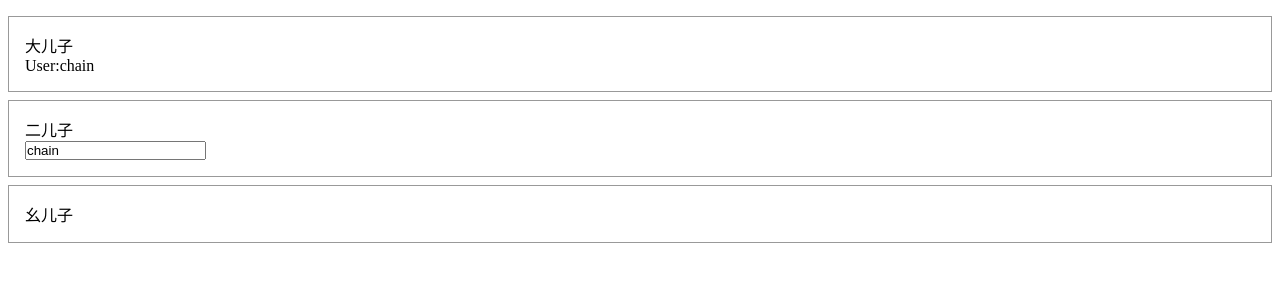
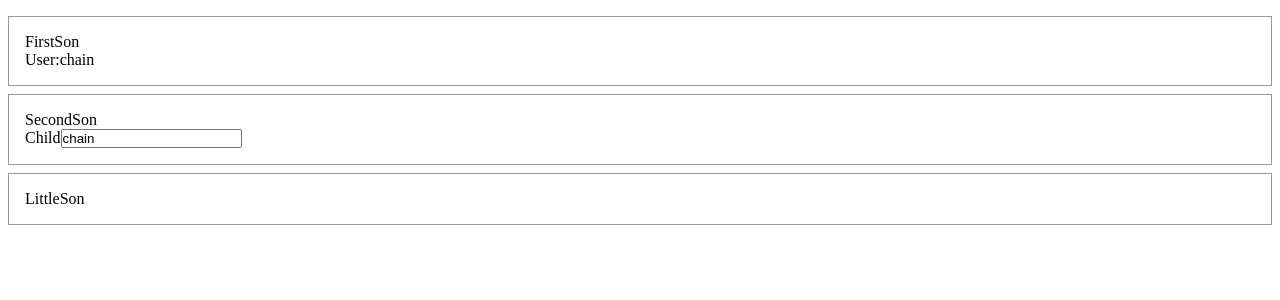
Before and after one commit to jlyu/Redux-handwrite, a React app: page / in a window 1280 px wide. Shown: the top 300 px of the page. Built offline with nearby package versions, Linux system fonts and the light colour scheme; the HTML template or start-up script is replaced by a standard one.

Commit message:
P4 - connect

```diff
--- a/src/App.tsx
+++ b/src/App.tsx
@@ -1,4 +1,4 @@
-import React, {useContext, useState} from 'react';
+import React, {useContext, useState, JSXElementConstructor} from 'react';
 
 
 interface IUser {
@@ -10,7 +10,7 @@ interface IAppState {
     user: IUser;
 }
 
-interface ContextType {
+interface IContextType {
     appState: IAppState;
     setAppState: (state: IAppState) => void;
 }
@@ -20,12 +20,12 @@ interface IReducerType {
     payload: IAppState | IUser;
 }
 
-const appContext = React.createContext<ContextType | null>(null);
+const appContext = React.createContext<IContextType | null>(null);
 
 
-const 大儿子 = () => <section>大儿子<User/></section>;
-const 二儿子 = () => <section>二儿子<Wrapper/></section>;
-const 幺儿子 = () => <section>幺儿子</section>;
+const FirstSon = () => <section>FirstSon<User/></section>;
+const SecondSon = () => <section>SecondSon<UserModifier>Child</UserModifier></section>;
+const LittleSon = () => <section>LittleSon</section>;
 
 
 const reducer = (state: IAppState, { type, payload }: IReducerType ) => {
@@ -42,35 +42,36 @@ const reducer = (state: IAppState, { type, payload }: IReducerType ) => {
     }
 };
 
-
-const Wrapper = () => {
-    const { appState, setAppState } = useContext(appContext) as ContextType;
+const connect = (Component: React.FC<any>) => {
+    return (props: React.ComponentProps<typeof Component>) => {
+        const { appState, setAppState } = useContext(appContext) as IContextType;
         const dispatch = (action: IReducerType) => {
             setAppState(reducer(appState, action));
         };
-    return <UserModifier dispatch={dispatch} state={appState} />;
+        return <Component {...props} dispatch={dispatch} state={appState} />;
+    };
 };
 
-const User = () => {
-    const { appState } = useContext(appContext) as ContextType;
+
+const User = connect(({state, children}: React.ComponentProps<typeof User>) => {
     return (
-        <div> User:{ appState.user.name } </div>
+        <div> {children} User:{ state.user.name } </div>
     );
-};
+});
 
-const UserModifier = ({dispatch, state} : any) => {
-    //const contextValue = useContext(appContext) as ContextType;
+
+const UserModifier = connect(({dispatch, state, children}: React.ComponentProps<typeof UserModifier>) => {
     const onChange = (e: any) => {
-
-        //contextValue.setAppState(reducer(contextValue.appState, {type: 'updateUser', payload: { name: e.target.value }}));
         dispatch({type: 'updateUser', payload: { name: e.target.value }});
     };
     return (
         <div>
+        {children}
         <input value={ state.user.name }
                 onChange={onChange}/>
-    </div>);
-};
+        </div>
+    );
+});
 
 
 export const App: React.FC = () => {
@@ -80,9 +81,9 @@ export const App: React.FC = () => {
     //const contextValue = { appState, setAppState };
     return (
         <appContext.Provider value={{ appState, setAppState }} >
-          <大儿子/>
-          <二儿子/>
-          <幺儿子/>
+          <FirstSon/>
+          <SecondSon/>
+          <LittleSon/>
         </appContext.Provider>
       );
 };
```
Lines whose indentation alone changed are shown as unchanged.
